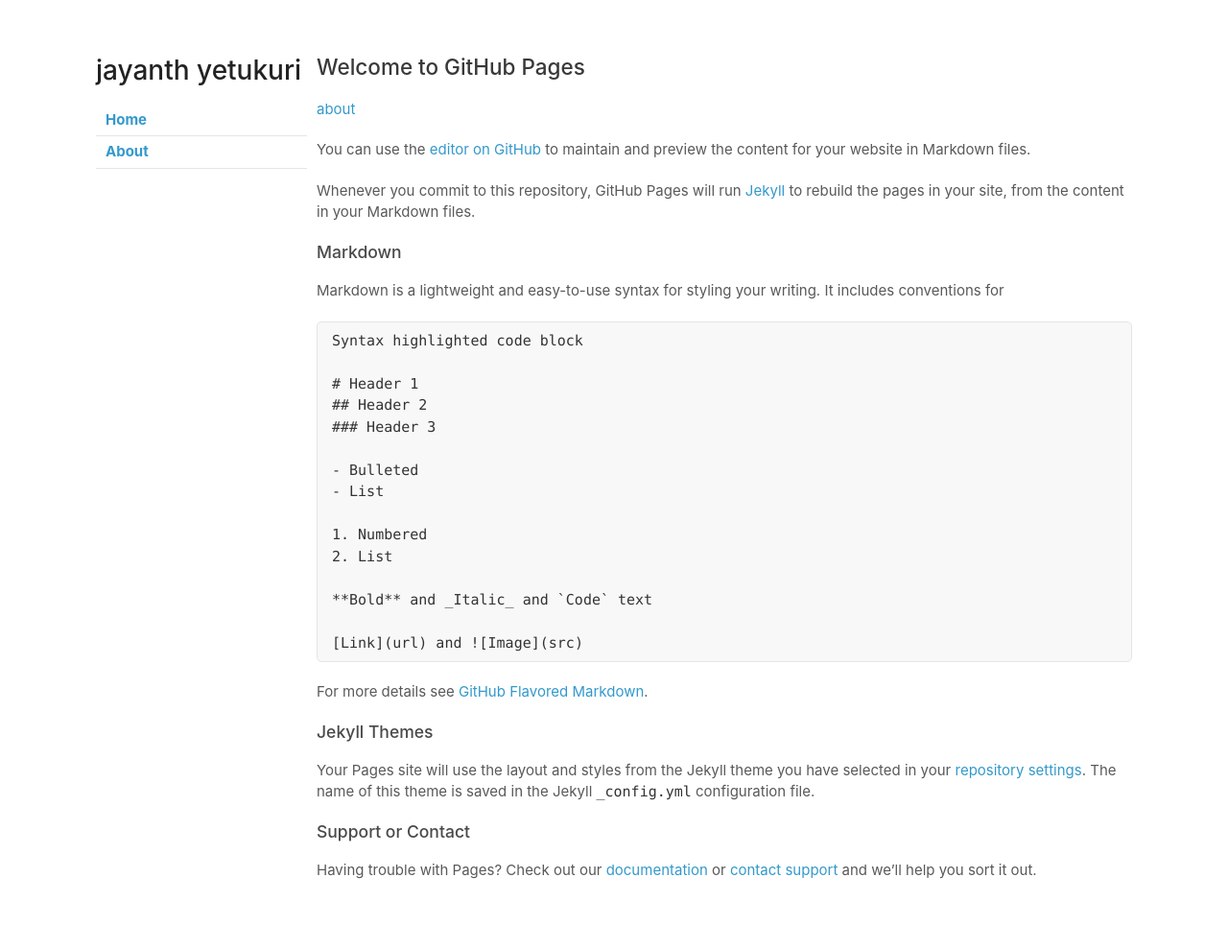
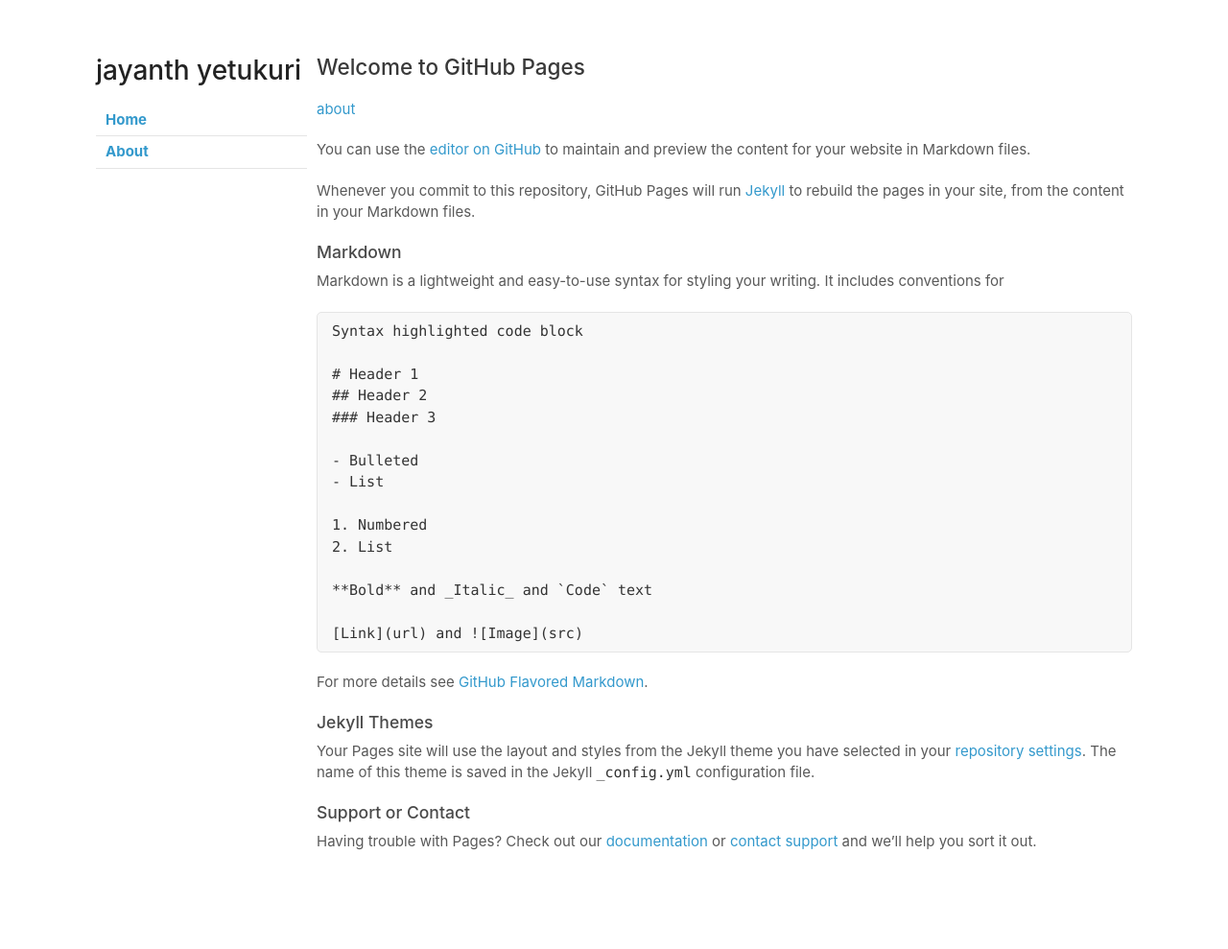
Before and after one commit to jayanthyetukuri/jayanthyetukuri.github.io, a Jekyll site: the page built from index.md, in a window 1280 px wide. Shown: the whole page at 96% size. Built offline with Jekyll 4.4.1, drawn with Linux system fonts in a browser that asks for light colours; our own code applies the rules of GitHub Pages for plain Markdown files; the repository's description, which GitHub fills in, is left out; after the commit the page ends 959 px from its top, so only the background shows below that.

Commit message:
Update styles.css

```diff
--- a/assets/css/styles.css
+++ b/assets/css/styles.css
@@ -32,6 +32,7 @@ h2 {
 h3, h4, h5, h6 {
   color:#494949;
   font-weight: 500;
+  margin: 0 0 10px;
 }
 
 a {
```
